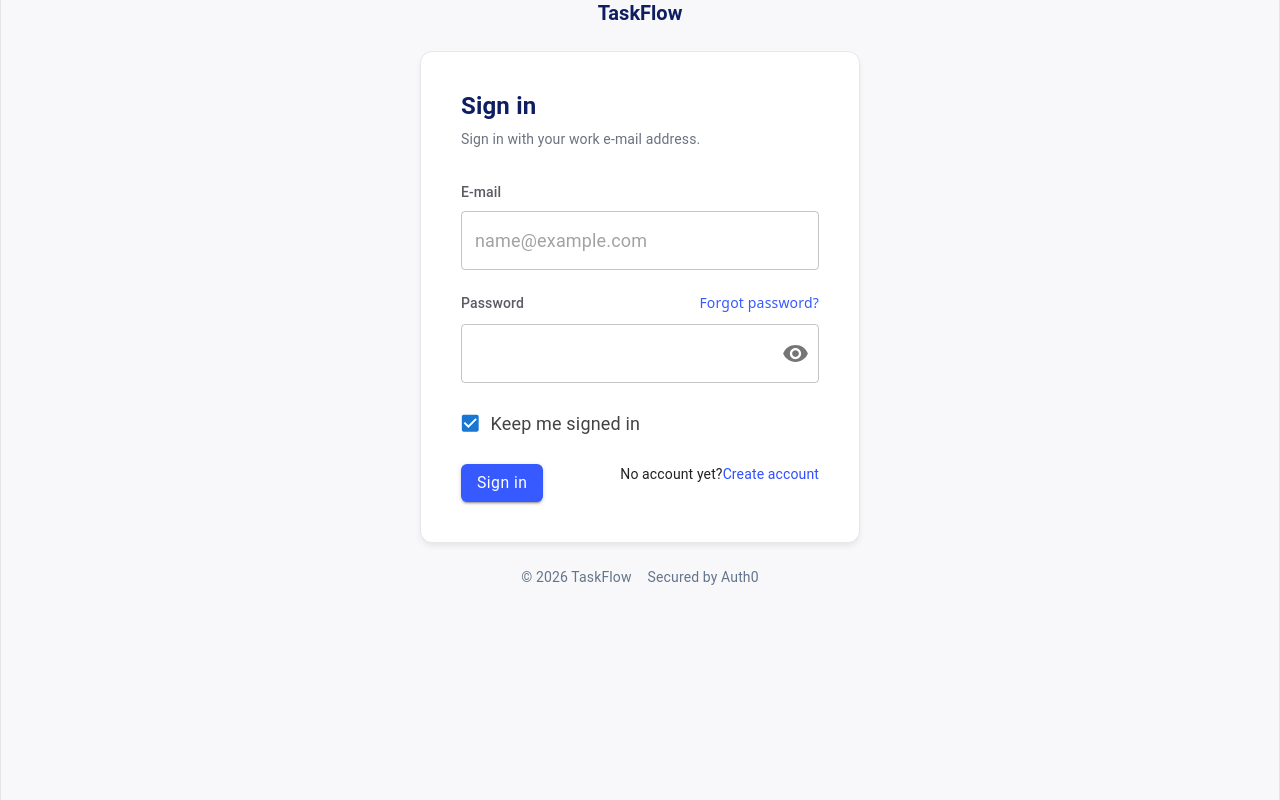
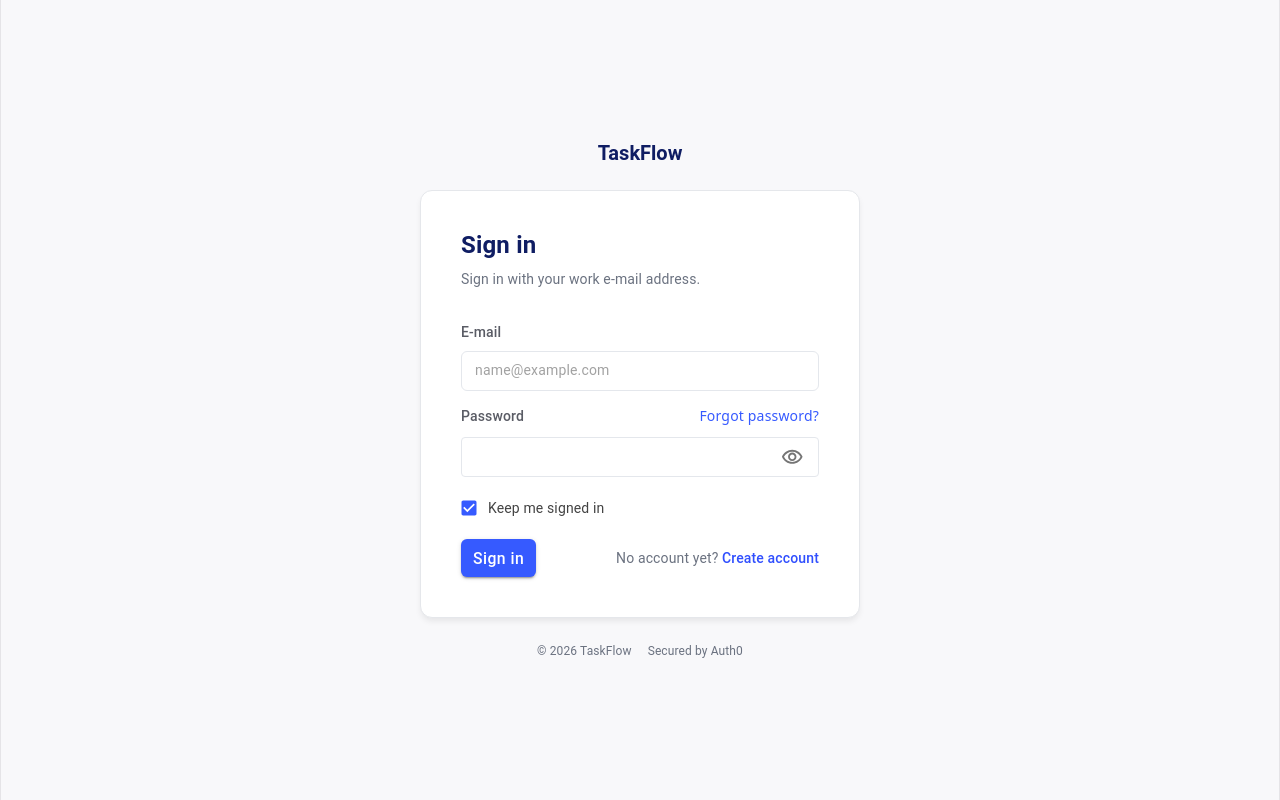
Before and after one commit to AbdullahAtallah/TaskFlow, a React app in the folder frontend/: page / in a window 1280 px wide. Built offline with nearby package versions, Linux system fonts and the light colour scheme; the HTML template or start-up script is replaced by a standard one.

Commit message:
Update sign in page styling

```diff
--- a/frontend/src/components/molecules/AuthFooter/AuthFooter.jsx
+++ b/frontend/src/components/molecules/AuthFooter/AuthFooter.jsx
@@ -12,8 +12,8 @@
     >
       <Typography
         sx={{
-          color: "#64748B",
-          fontSize: "14px",
+          color: "#6b7280",
+          fontSize: "12px",
         }}
       >
         © 2026 TaskFlow
@@ -21,8 +21,8 @@
 
       <Typography
         sx={{
-          color: "#64748B",
-          fontSize: "14px",
+          color: "#6b7280",
+          fontSize: "12px",
         }}
       >
         Secured by Auth0
--- a/frontend/src/components/molecules/EmailField/EmailField.jsx
+++ b/frontend/src/components/molecules/EmailField/EmailField.jsx
@@ -1,4 +1,4 @@
-import { TextField } from "@mui/material";
+import { TextField, Typography } from "@mui/material";
 const EmailField = ({ value, onChange }) => {
   return (
     <TextField
@@ -8,10 +8,20 @@
       value={value}
       onChange={onChange}
       sx={{
-        boxSizing: "border-box",
-        fontSize: "14px",
-        fontWeight: 400,
-        borderRadius: "6px",
+        "& .MuiOutlinedInput-input": { py: 1.25, fontSize: 14 },
+        "& .MuiOutlinedInput-notchedOutline": {
+          borderWidth: 0.5,
+          borderColor: "#E4E7EC",
+          borderRadius: 1.5,
+        },
+        "& .MuiOutlinedInput-root:hover .MuiOutlinedInput-notchedOutline": {
+          borderColor: "#E4E7EC",
+        },
+        "& .MuiOutlinedInput-root.Mui-focused .MuiOutlinedInput-notchedOutline":
+          {
+            border: 0,
+            boxShadow: "0 0 0 4px #365AFF2E",
+          },
       }}
     />
   );
--- a/frontend/src/components/molecules/PasswordField/PasswordField.jsx
+++ b/frontend/src/components/molecules/PasswordField/PasswordField.jsx
@@ -1,7 +1,7 @@
 import { TextField, IconButton, InputAdornment } from "@mui/material";
 import { useState } from "react";
-import Visibility from "@mui/icons-material/Visibility";
-import VisibilityOff from "@mui/icons-material/VisibilityOff";
+import VisibilityOutlined from "@mui/icons-material/VisibilityOutlined";
+import VisibilityOffOutlined from "@mui/icons-material/VisibilityOffOutlined";
 
 const PasswordField = ({ value, onChange }) => {
   const [showPassword, setShowPassword] = useState(false);
@@ -13,6 +13,22 @@
       type={showPassword ? "text" : "password"}
       value={value}
       onChange={onChange}
+      sx={{
+        "& .MuiOutlinedInput-input": { py: 1.25, fontSize: 14 },
+        "& .MuiOutlinedInput-notchedOutline": {
+          borderWidth: 0.5,
+          borderColor: "#E4E7EC",
+        },
+        "& .MuiOutlinedInput-root:hover .MuiOutlinedInput-notchedOutline": {
+          borderColor: "#E4E7EC",
+        },
+        "& .MuiOutlinedInput-root.Mui-focused .MuiOutlinedInput-notchedOutline":
+          {
+            border: 1,
+            color: "#365aff",
+            boxShadow: "0 0 0 4px #365AFF2E",
+          },
+      }}
       slotProps={{
         input: {
           endAdornment: (
@@ -20,9 +36,14 @@
               <IconButton
                 onClick={clickShowPassword}
                 edge="end"
-                aria-label={showPassword ? "Hhow password" : "Show password"}
+                size="small"
+                aria-label={showPassword ? "Hide password" : "Show password"}
               >
-                {showPassword ? <VisibilityOff /> : <Visibility />}
+                {showPassword ? (
+                  <VisibilityOffOutlined fontSize="small" />
+                ) : (
+                  <VisibilityOutlined fontSize="small" />
+                )}
               </IconButton>
             </InputAdornment>
           ),
--- a/frontend/src/components/molecules/RememberMe/RememberMe.jsx
+++ b/frontend/src/components/molecules/RememberMe/RememberMe.jsx
@@ -1,10 +1,24 @@
-import { Checkbox, FormControlLabel } from "@mui/material";
+import { Checkbox, FormControlLabel, Typography } from "@mui/material";
 const RememberMe = ({ checked, onChange }) => {
   return (
     <FormControlLabel
-      control={<Checkbox checked={checked} onChange={onChange} size="small" />}
-      label="Keep me signed in"
-      sx={{ color: "#434343" }}
+      control={
+        <Checkbox
+          checked={checked}
+          onChange={onChange}
+          sx={{
+            "& .MuiSvgIcon-root": {
+              fontSize: 20,
+              color: "#365aff",
+            },
+          }}
+        />
+      }
+      label={
+        <Typography sx={{ color: "#434343", fontSize: "14px" }}>
+          Keep me signed in
+        </Typography>
+      }
     />
   );
 };
--- a/frontend/src/components/organisms/SignInForm/SignInForm.jsx
+++ b/frontend/src/components/organisms/SignInForm/SignInForm.jsx
@@ -19,7 +19,8 @@
     <Box component="form" onSubmit={handleSubmit}>
       <AuthTitle>Sign in</AuthTitle>
       <AuthDescription>Sign in with your work e-mail address.</AuthDescription>
-      <Stack spacing={2.5}>
+      <Stack spacing={1.5}>
+        <Box>
           <Box>
             <Box
               sx={{
@@ -31,7 +32,11 @@
             >
               <Typography
                 component="label"
-              sx={{ fontSize: "14px", color: "#5a5c65", fontWeight: 500 }}
+                sx={{
+                  fontSize: "14px",
+                  color: "#5a5c65",
+                  fontWeight: 500,
+                }}
               >
                 E-mail
               </Typography>
@@ -40,6 +45,7 @@
               value={email}
               onChange={(event) => setEmail(event.target.value)}
             />
+          </Box>
         </Box>
 
         <Box>
@@ -60,7 +66,12 @@
             <Link
               href="#"
               underline="hover"
-              sx={{ fontSize: "14px", cursor: "pointer", color: "#365aff" }}
+              sx={{
+                fontSize: "14px",
+                cursor: "pointer",
+                color: "#365aff",
+                fontWeight: 500,
+              }}
             >
               Forgot password?
             </Link>
@@ -81,6 +92,7 @@
           sx={{
             display: "flex",
             textAlign: "center",
+            alignItems: "center",
             justifyContent: "space-between",
             gap: "16px",
             flexWrap: "wrap",
@@ -92,8 +104,9 @@
             sx={{
               textTransform: "none",
               fontSize: "14",
-              fontWeight: 400,
+              fontWeight: 500,
               height: "38px",
+              p: "0px 12px",
               borderRadius: "6px",
               backgroundColor: "#365aff",
             }}
@@ -101,12 +114,17 @@
             Sign in
           </Button>
 
-          <Typography sx={{ fontSize: "14px" }}>
-            No account yet?
+          <Typography sx={{ fontSize: "14px", color: "#6b7280" }}>
+            No account yet?{" "}
             <Link
               href="#"
               underline="hover"
-              sx={{ fontSize: "14px", cursor: "pointer", color: "#304FFE" }}
+              sx={{
+                fontSize: "14px",
+                cursor: "pointer",
+                color: "#304FFE",
+                fontWeight: 500,
+              }}
             >
               Create account
             </Link>
--- a/frontend/src/components/templates/AuthLayout/AuthLayout.jsx
+++ b/frontend/src/components/templates/AuthLayout/AuthLayout.jsx
@@ -10,8 +10,10 @@
         display: "flex",
         flexDirection: "column",
         alignItems: "center",
-
+        p: "50px",
         backgroundColor: "#F8F8FA",
+        boxSizing: "border-box",
+        justifyContent: "center",
       }}
     >
       <Box sx={{ mb: 3 }}>
--- a/frontend/src/pages/SignInPage/SignInPage.jsx
+++ b/frontend/src/pages/SignInPage/SignInPage.jsx
@@ -1,9 +1,11 @@
 import AuthLayout from "../../components/templates/AuthLayout/AuthLayout";
 import SignInForm from "../../components/organisms/SignInForm/SignInForm";
+import { GlobalStyles } from "@mui/material";
 
 const SignInPage = () => {
   return (
     <AuthLayout>
+      <GlobalStyles styles={{ body: { margin: 0, overflow: "hidden" } }} />
       <SignInForm />
     </AuthLayout>
   );
```
Lines whose indentation alone changed are shown as unchanged.
